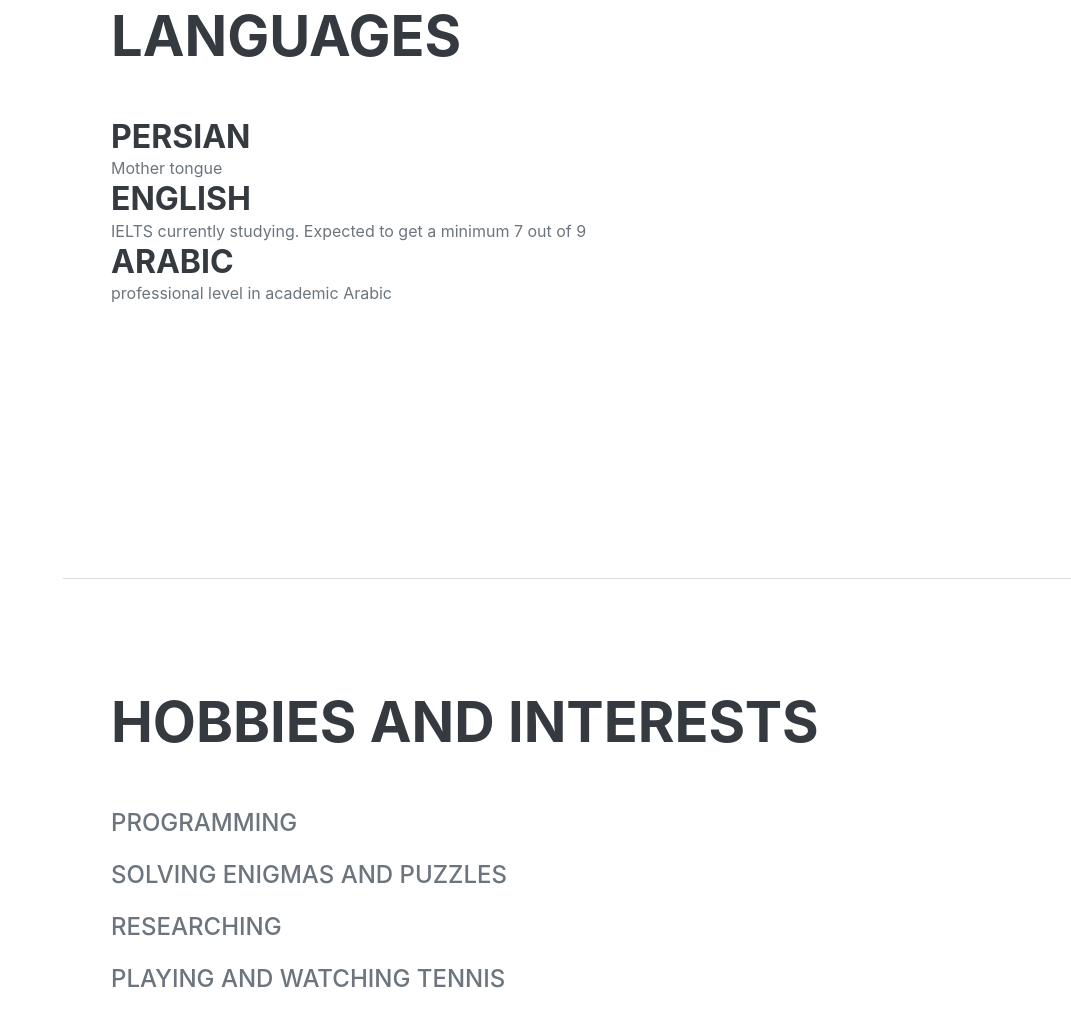
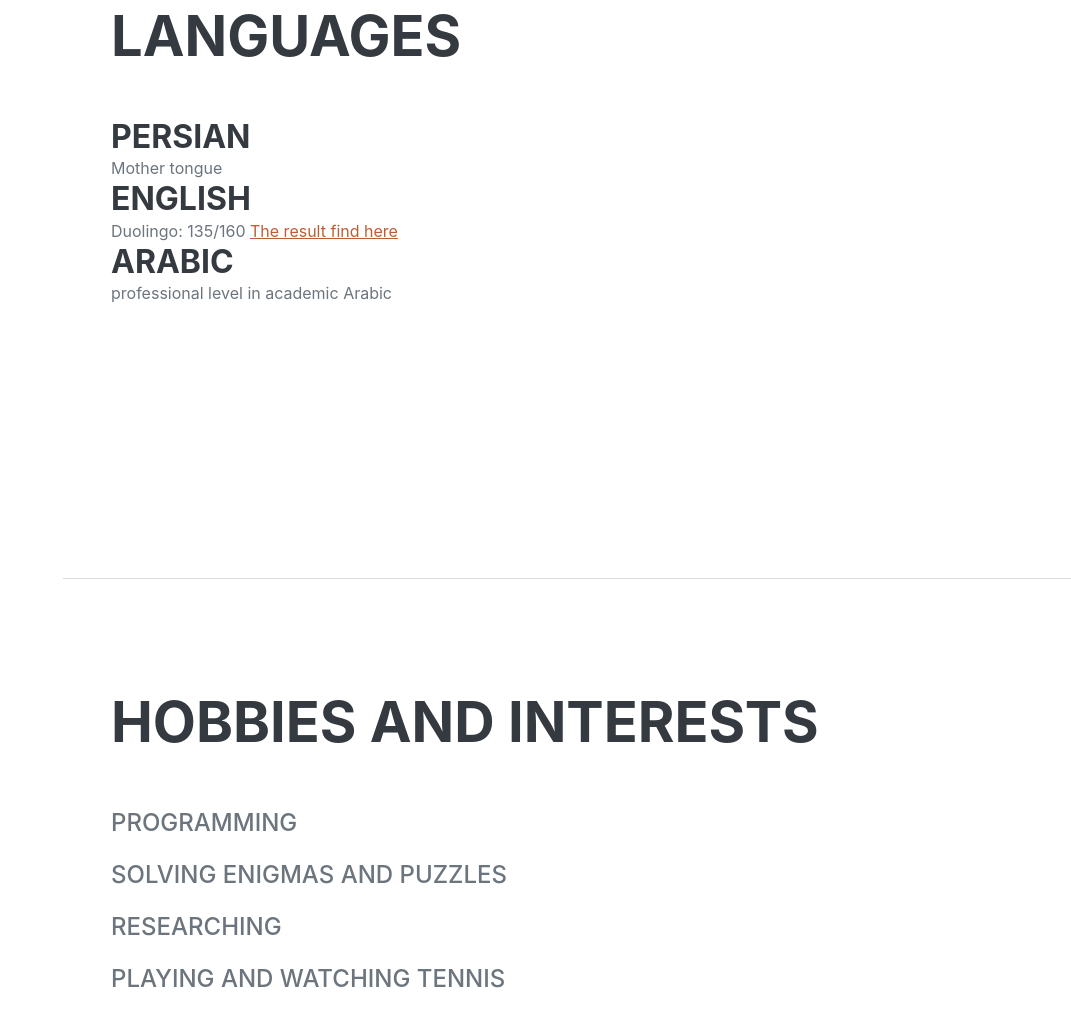
Before and after one commit to aminrazavi78/aminrazavi78.github.io, a plain HTML site: page index.html in a window 1280 px wide. Shown: the part 6700-7719 px from the top of the page, without its empty margins (209-1280 px from the left). Drawn offline with Linux system fonts and the light colour scheme; a web font is replaced by a local one.

Commit message:
Update English skill

```diff
--- a/index.html
+++ b/index.html
@@ -306,7 +306,7 @@
                         <div>Mother tongue</div>
 
                         <h3 class="mb-0">English</h3>
-                        <div>IELTS currently studying. Expected to get a minimum 7 out of 9</div>
+                        <div>Duolingo: 135/160 <a href="assets/duolingo_result.pdf">The result find here</a></div>
 
                         <h3 class="mb-0">Arabic</h3>
                         <div>professional level in academic Arabic</div>
```
